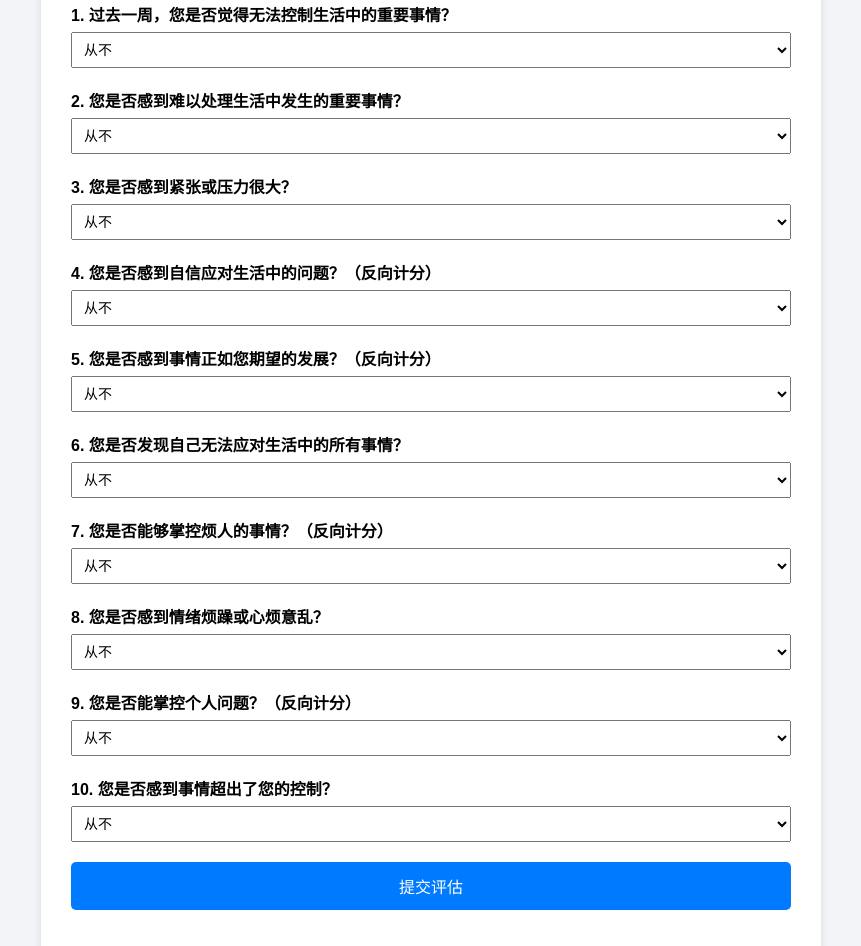
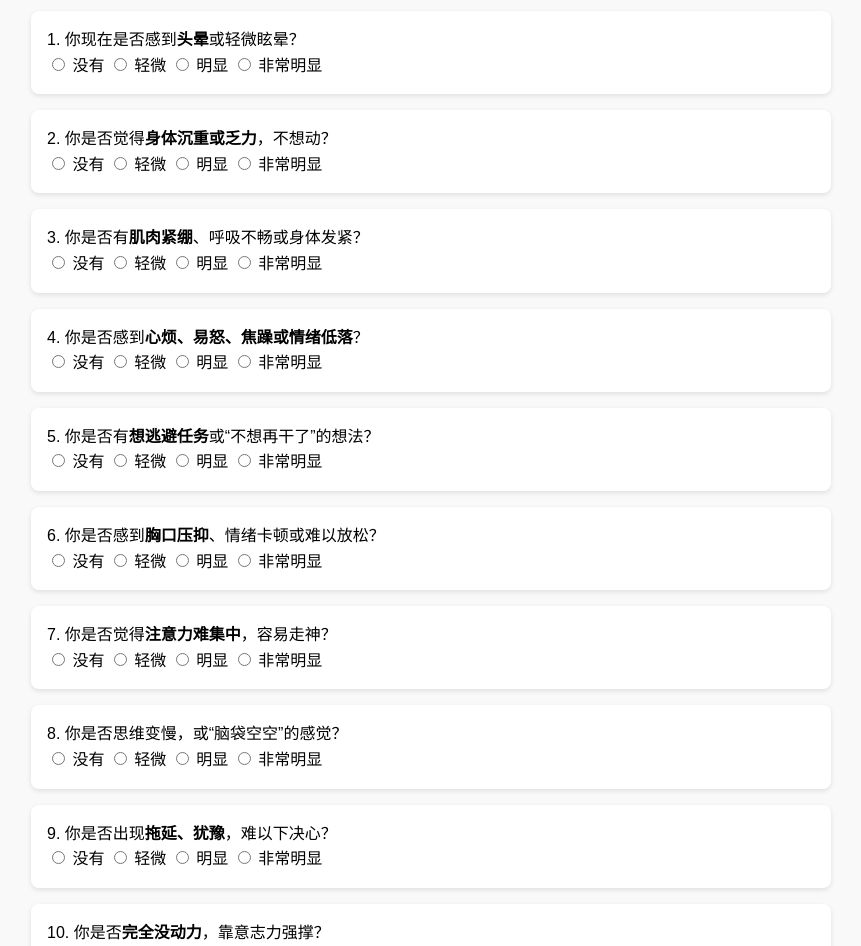
Before and after one commit to auroraawa/stress-check, a plain HTML site: page index.html in a window 1280 px wide. Shown: the part 115-1061 px from the top of the page, without its empty margins (209-1070 px from the left). Drawn offline with Linux system fonts and the light colour scheme.

Commit message:
Update index.html

```diff
--- a/index.html
+++ b/index.html
@@ -1,188 +1,155 @@
 <!DOCTYPE html>
-<html lang="zh-CN">
+<html lang="zh">
 <head>
-  <meta charset="UTF-8">
-  <title>主观压力即时评估表（PSS-10）</title>
-  <meta name="viewport" content="width=device-width, initial-scale=1">
+  <meta charset="UTF-8" />
+  <meta name="viewport" content="width=device-width, initial-scale=1.0"/>
+  <title>即时身心状态自检问卷</title>
   <style>
     body {
-      font-family: Arial, sans-serif;
-      background-color: #f2f4f8;
-      margin: 0;
-      padding: 20px;
-    }
-    .container {
-      max-width: 720px;
+      font-family: sans-serif;
+      padding: 2rem;
+      max-width: 800px;
       margin: auto;
-      background: #ffffff;
-      padding: 30px;
-      border-radius: 10px;
-      box-shadow: 0 2px 8px rgba(0,0,0,0.1);
+      line-height: 1.6;
+      background: #f9f9f9;
     }
     h1 {
-      font-size: 24px;
-      color: #333;
       text-align: center;
     }
     .question {
-      margin-bottom: 20px;
+      margin-bottom: 1rem;
+      padding: 1rem;
+      background: #fff;
+      border-radius: 8px;
+      box-shadow: 0 2px 5px rgba(0,0,0,0.1);
     }
-    label {
-      display: block;
-      margin-bottom: 6px;
-      font-weight: bold;
-    }
-    select {
-      width: 100%;
-      padding: 8px;
-      font-size: 14px;
+    .result {
+      margin-top: 2rem;
+      padding: 1rem;
+      background: #e0f7fa;
+      border-left: 5px solid #00796b;
     }
     button {
-      display: block;
-      width: 100%;
-      padding: 12px;
-      font-size: 16px;
-      background-color: #007BFF;
+      padding: 0.6rem 1.2rem;
+      font-size: 1rem;
+      border: none;
+      background-color: #00796b;
       color: white;
-      border: none;
       border-radius: 5px;
       cursor: pointer;
-    }
-    button:hover {
-      background-color: #0056b3;
-    }
-    #result {
-      margin-top: 30px;
-      font-size: 18px;
-      text-align: center;
-      color: #333;
+      margin-top: 1rem;
     }
   </style>
 </head>
 <body>
-  <div class="container">
-    <h1>主观压力即时评估表（PSS-10）</h1>
+  <h1>即时身心状态自检问卷</h1>
+
   <form id="stressForm">
-      <div class="question">
-        <label>1. 过去一周，您是否觉得无法控制生活中的重要事情？</label>
-        <select name="q1">
-          <option value="0">从不</option>
-          <option value="1">很少</option>
-          <option value="2">有时</option>
-          <option value="3">经常</option>
-          <option value="4">总是</option>
-        </select>
+    <div class="question">1. 你现在是否感到<strong>头晕</strong>或轻微眩晕？<br>
+      <label><input type="radio" name="q1" value="0" required> 没有</label>
+      <label><input type="radio" name="q1" value="1"> 轻微</label>
+      <label><input type="radio" name="q1" value="2"> 明显</label>
+      <label><input type="radio" name="q1" value="3"> 非常明显</label>
     </div>
-      <div class="question">
-        <label>2. 您是否感到难以处理生活中发生的重要事情？</label>
-        <select name="q2">
-          <option value="0">从不</option>
-          <option value="1">很少</option>
-          <option value="2">有时</option>
-          <option value="3">经常</option>
-          <option value="4">总是</option>
-        </select>
+
+    <div class="question">2. 你是否觉得<strong>身体沉重或乏力</strong>，不想动？<br>
+      <label><input type="radio" name="q2" value="0" required> 没有</label>
+      <label><input type="radio" name="q2" value="1"> 轻微</label>
+      <label><input type="radio" name="q2" value="2"> 明显</label>
+      <label><input type="radio" name="q2" value="3"> 非常明显</label>
     </div>
-      <div class="question">
-        <label>3. 您是否感到紧张或压力很大？</label>
-        <select name="q3">
-          <option value="0">从不</option>
-          <option value="1">很少</option>
-          <option value="2">有时</option>
-          <option value="3">经常</option>
-          <option value="4">总是</option>
-        </select>
+
+    <div class="question">3. 你是否有<strong>肌肉紧绷</strong>、呼吸不畅或身体发紧？<br>
+      <label><input type="radio" name="q3" value="0" required> 没有</label>
+      <label><input type="radio" name="q3" value="1"> 轻微</label>
+      <label><input type="radio" name="q3" value="2"> 明显</label>
+      <label><input type="radio" name="q3" value="3"> 非常明显</label>
     </div>
-      <div class="question">
-        <label>4. 您是否感到自信应对生活中的问题？（反向计分）</label>
-        <select name="q4">
-          <option value="4">从不</option>
-          <option value="3">很少</option>
-          <option value="2">有时</option>
-          <option value="1">经常</option>
-          <option value="0">总是</option>
-        </select>
+
+    <div class="question">4. 你是否感到<strong>心烦、易怒、焦躁或情绪低落</strong>？<br>
+      <label><input type="radio" name="q4" value="0" required> 没有</label>
+      <label><input type="radio" name="q4" value="1"> 轻微</label>
+      <label><input type="radio" name="q4" value="2"> 明显</label>
+      <label><input type="radio" name="q4" value="3"> 非常明显</label>
     </div>
-      <div class="question">
-        <label>5. 您是否感到事情正如您期望的发展？（反向计分）</label>
-        <select name="q5">
-          <option value="4">从不</option>
-          <option value="3">很少</option>
-          <option value="2">有时</option>
-          <option value="1">经常</option>
-          <option value="0">总是</option>
-        </select>
+
+    <div class="question">5. 你是否有<strong>想逃避任务</strong>或“不想再干了”的想法？<br>
+      <label><input type="radio" name="q5" value="0" required> 没有</label>
+      <label><input type="radio" name="q5" value="1"> 轻微</label>
+      <label><input type="radio" name="q5" value="2"> 明显</label>
+      <label><input type="radio" name="q5" value="3"> 非常明显</label>
     </div>
-      <div class="question">
-        <label>6. 您是否发现自己无法应对生活中的所有事情？</label>
-        <select name="q6">
-          <option value="0">从不</option>
-          <option value="1">很少</option>
-          <option value="2">有时</option>
-          <option value="3">经常</option>
-          <option value="4">总是</option>
-        </select>
+
+    <div class="question">6. 你是否感到<strong>胸口压抑</strong>、情绪卡顿或难以放松？<br>
+      <label><input type="radio" name="q6" value="0" required> 没有</label>
+      <label><input type="radio" name="q6" value="1"> 轻微</label>
+      <label><input type="radio" name="q6" value="2"> 明显</label>
+      <label><input type="radio" name="q6" value="3"> 非常明显</label>
     </div>
-      <div class="question">
-        <label>7. 您是否能够掌控烦人的事情？（反向计分）</label>
-        <select name="q7">
-          <option value="4">从不</option>
-          <option value="3">很少</option>
-          <option value="2">有时</option>
-          <option value="1">经常</option>
-          <option value="0">总是</option>
-        </select>
+
+    <div class="question">7. 你是否觉得<strong>注意力难集中</strong>，容易走神？<br>
+      <label><input type="radio" name="q7" value="0" required> 没有</label>
+      <label><input type="radio" name="q7" value="1"> 轻微</label>
+      <label><input type="radio" name="q7" value="2"> 明显</label>
+      <label><input type="radio" name="q7" value="3"> 非常明显</label>
     </div>
-      <div class="question">
-        <label>8. 您是否感到情绪烦躁或心烦意乱？</label>
-        <select name="q8">
-          <option value="0">从不</option>
-          <option value="1">很少</option>
-          <option value="2">有时</option>
-          <option value="3">经常</option>
-          <option value="4">总是</option>
-        </select>
+
+    <div class="question">8. 你是否思维变慢，或“脑袋空空”的感觉？<br>
+      <label><input type="radio" name="q8" value="0" required> 没有</label>
+      <label><input type="radio" name="q8" value="1"> 轻微</label>
+      <label><input type="radio" name="q8" value="2"> 明显</label>
+      <label><input type="radio" name="q8" value="3"> 非常明显</label>
     </div>
-      <div class="question">
-        <label>9. 您是否能掌控个人问题？（反向计分）</label>
-        <select name="q9">
-          <option value="4">从不</option>
-          <option value="3">很少</option>
-          <option value="2">有时</option>
-          <option value="1">经常</option>
-          <option value="0">总是</option>
-        </select>
+
+    <div class="question">9. 你是否出现<strong>拖延、犹豫</strong>，难以下决心？<br>
+      <label><input type="radio" name="q9" value="0" required> 没有</label>
+      <label><input type="radio" name="q9" value="1"> 轻微</label>
+      <label><input type="radio" name="q9" value="2"> 明显</label>
+      <label><input type="radio" name="q9" value="3"> 非常明显</label>
     </div>
-      <div class="question">
-        <label>10. 您是否感到事情超出了您的控制？</label>
-        <select name="q10">
-          <option value="0">从不</option>
-          <option value="1">很少</option>
-          <option value="2">有时</option>
-          <option value="3">经常</option>
-          <option value="4">总是</option>
-        </select>
+
+    <div class="question">10. 你是否<strong>完全没动力</strong>，靠意志力强撑？<br>
+      <label><input type="radio" name="q10" value="0" required> 没有</label>
+      <label><input type="radio" name="q10" value="1"> 轻微</label>
+      <label><input type="radio" name="q10" value="2"> 明显</label>
+      <label><input type="radio" name="q10" value="3"> 非常明显</label>
     </div>
-      <button type="submit">提交评估</button>
+
+    <button type="submit">提交并查看建议</button>
   </form>
-    <div id="result"></div>
-  </div>
+
+  <div id="result" class="result" style="display: none;"></div>
+
   <script>
-    document.getElementById("stressForm").addEventListener("submit", function(e) {
+    const form = document.getElementById('stressForm');
+    const resultDiv = document.getElementById('result');
+
+    form.addEventListener('submit', function(e) {
       e.preventDefault();
+      const formData = new FormData(form);
       let total = 0;
-      for (let i = 1; i <= 10; i++) {
-        total += parseInt(document.querySelector(`select[name="q${i}"]`).value);
+      for (let [key, value] of formData.entries()) {
+        total += parseInt(value);
       }
-      let level = '';
-      if (total <= 13) {
-        level = '【低压力水平】您目前处于相对放松的状态。';
-      } else if (total <= 26) {
-        level = '【中等压力水平】建议关注自身状态，适当调整节奏。';
+
+      let message = `<h2>总分：${total} 分</h2>`;
+      if (total <= 6) {
+        message += "<p><strong>状态良好</strong>：可以继续保持当前节奏。</p>";
+      } else if (total <= 12) {
+        message += "<p><strong>轻度疲劳</strong>：建议站起来活动 5 分钟、深呼吸或喝水。</p>";
+      } else if (total <= 18) {
+        message += `<p><strong>中度疲劳</strong>：建议主动式休息 10–15 分钟：</p>
+        <ul><li>做拉伸或快走</li><li>听节奏轻快的放松音乐</li><li>闭眼或呼吸训练</li></ul>`;
+      } else if (total <= 24) {
+        message += `<p><strong>高度疲劳</strong>：建议立即中止任务，深度放松 30 分钟：</p>
+        <ul><li>听舒缓音乐</li><li>短时躺下</li><li>放下手机冥想</li></ul>`;
       } else {
-        level = '【高压力水平】建议您适时休息，或考虑寻求支持。';
+        message += `<p><strong>极度疲劳</strong>：必须立即停止一切任务，进入恢复性休息或睡眠。</p>`;
       }
-      document.getElementById("result").innerHTML = `<p>总分：<strong>${total}</strong></p><p>${level}</p>`;
+
+      resultDiv.innerHTML = message;
+      resultDiv.style.display = 'block';
+      resultDiv.scrollIntoView({ behavior: "smooth" });
     });
   </script>
 </body>
```
Lines whose indentation alone changed are shown as unchanged.
